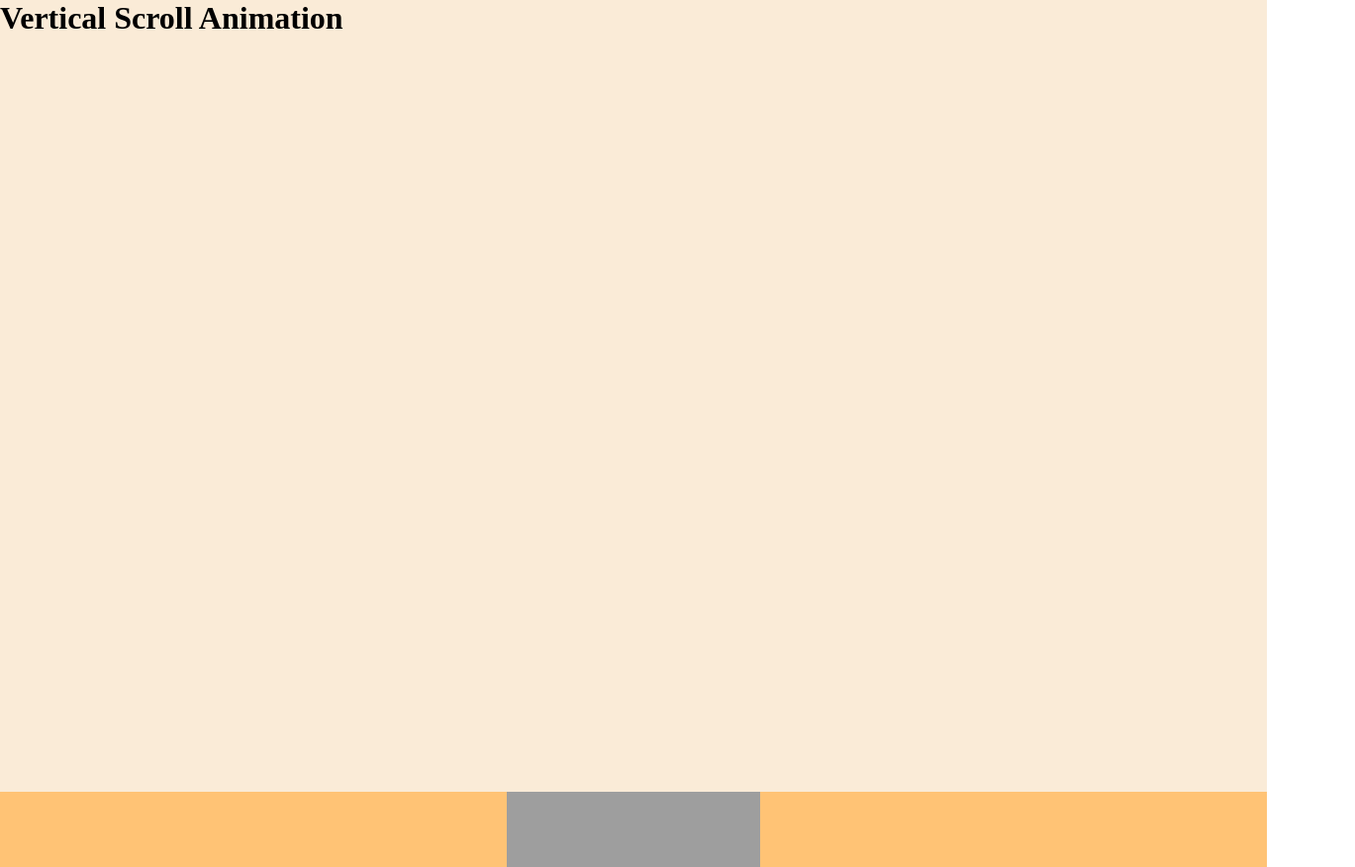
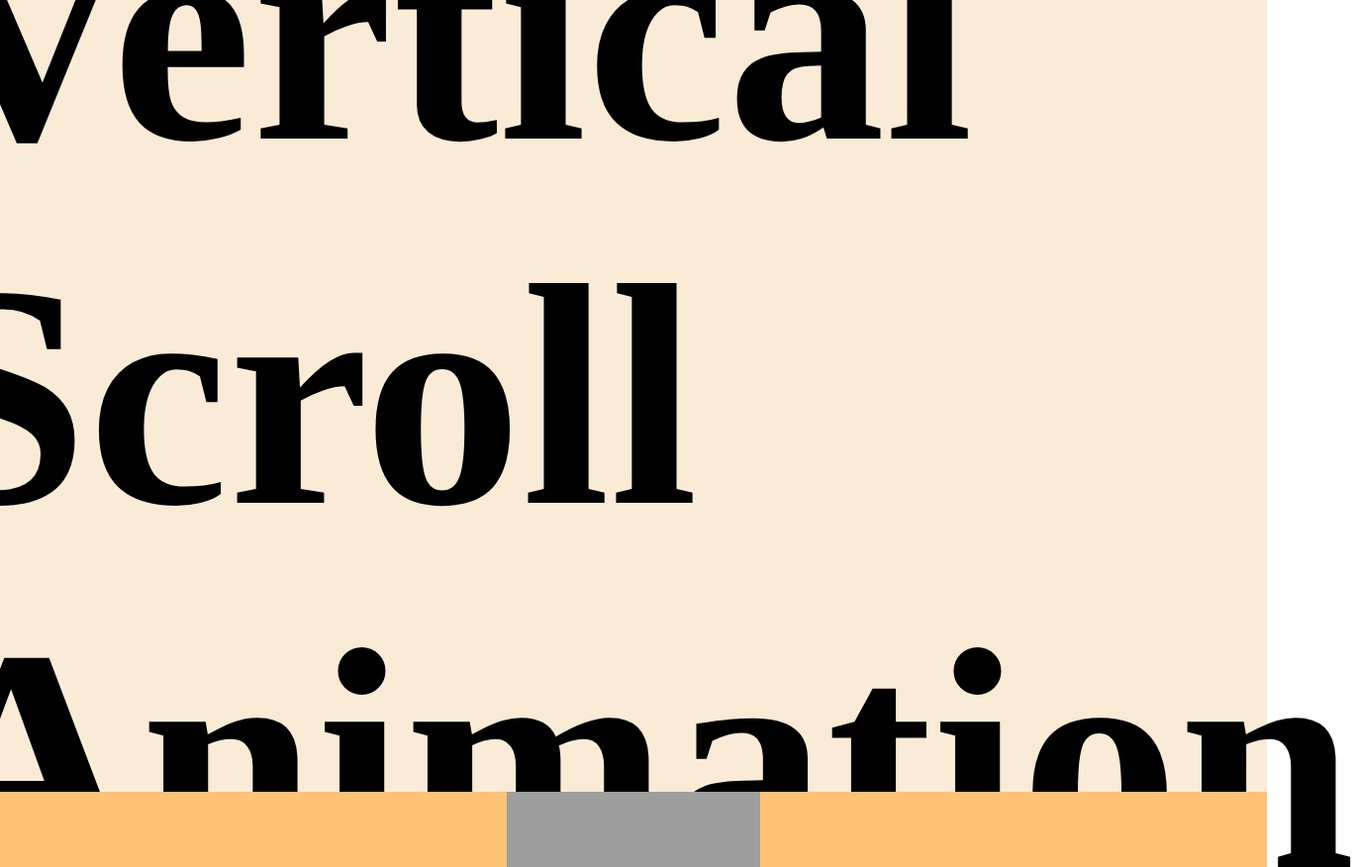
Before and after one commit to JK083/scrollTrigger-vertical-Scroll-or-simple-, a plain HTML site: page index.html in a window 1280 px wide. Shown: the top 876 px of the page at 99% size, 1369 px wide, since content can reach past the window. Drawn offline with nearby package versions, Linux system fonts and the light colour scheme; grey boxes are pictures that could not be loaded.

Commit message:
Update style.css

```diff
--- a/style.css
+++ b/style.css
@@ -11,6 +11,13 @@ html, body{
     height: 100%;
     width: 100%;
     background-color: antiquewhite;
+    display:flex;
+    justify-content:center;
+    align-items:center;
+}
+#page1 h1{
+    font-size: 25vw;
+    font-weight: 600;
 }
 #page2{
     height: 100%;
```
